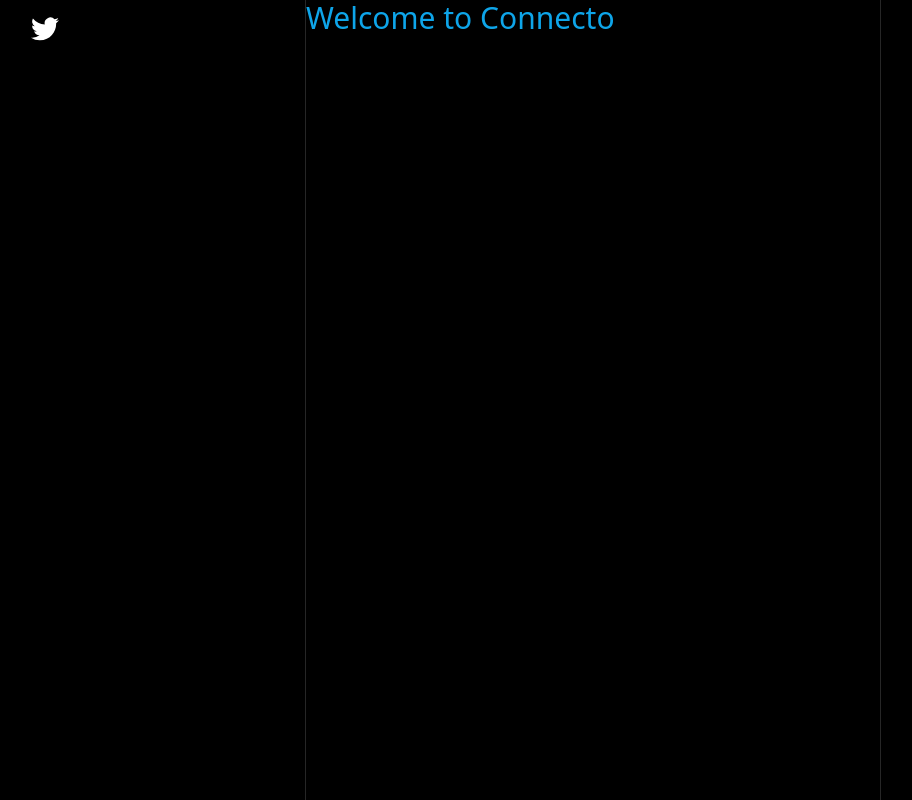
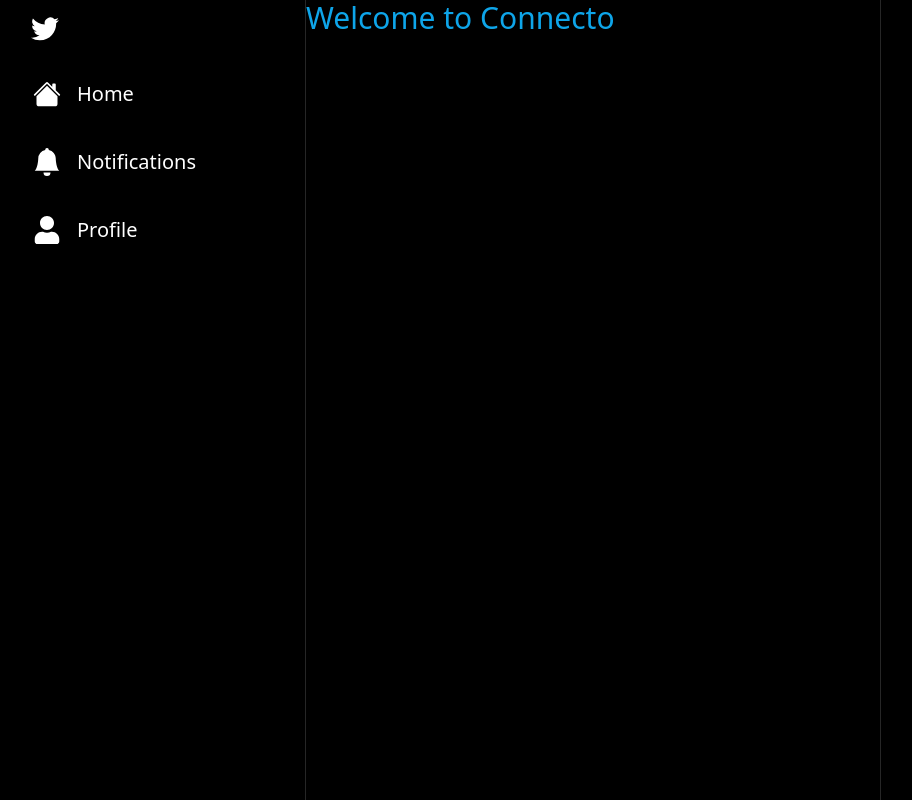
Before and after one commit to codescalper/Connecto, a Next.js app: page / in a window 1280 px wide. Shown: the whole page, without its empty margins (47-959 px from the left). Built offline with nearby package versions, Linux system fonts and the light colour scheme.

Commit message:
Mapped logs for lg and mobile sccreen

```diff
--- /dev/null
+++ b/components/layout/SidearItem.tsx
@@ -0,0 +1,55 @@
+import { IconType } from "react-icons";
+
+interface SidebarItemProps{
+    label: string;
+    href?: string;
+    icon:IconType
+    onClick?:()=>void;
+}
+
+const SidebarItem:React.FC<SidebarItemProps> =({
+    label,
+    href,
+    icon:Icon,
+    onClick
+})=>{
+    return(
+        <div className="flex flex-row items-center">
+        <div className="
+        relative
+        rounded-full
+        h-14
+        w-14
+        flex
+        items-center
+        justify-center
+        p-4 hover:bg-slate-300
+        hover:bg-opacity-10
+        cursor-pointer
+        lg:hidden
+        ">
+            <Icon size={28} color="white"></Icon>
+        </div>
+        <div className="
+            relative
+            hidden
+            lg:flex
+            items-center
+            gap-4
+            p-4
+            rounded-full
+            hover:bg-slate-300
+            hover:bg-opacity-10
+            cursor-pointer
+        ">
+             <Icon size={28} color="white"></Icon>
+             <p className="hidden lg:block text-white text-xl">
+                {label}
+             </p>
+        </div>
+
+        </div>
+    )
+}
+
+export default SidebarItem
--- a/components/layout/Sidebar.tsx
+++ b/components/layout/Sidebar.tsx
@@ -1,6 +1,7 @@
 import {BsHouseFill,BsBellFill} from 'react-icons/bs'
 import {FaUser} from 'react-icons/fa'
 import SidebarLogo from './SidebarLogo'
+import SidebarItem from './SidearItem'
 
 const Sidebar = () =>{
     const items = [
@@ -26,6 +27,14 @@
             <div className='flex felx-col items-end'>
                 <div className='space-y-2 lg:w-[230px]'>
                     <SidebarLogo/>
+                    {items.map((item) =>(
+                        <SidebarItem
+                        key = {item.href}
+                        href ={item.href}
+                        label = {item.label}
+                        icon = {item.icon}
+                        />
+                    ))}
                 </div>
             </div>
         </div>
--- a/components/layout/SidebarLogo.tsx
+++ b/components/layout/SidebarLogo.tsx
@@ -5,7 +5,7 @@
 
 const SidebarLogo = () =>{
     return (
-        <div onClick={() =>router.push('/')}
+        <div onClick={() =>router.push('/')} //For mobile/tabs screens
          className="
         rounded-full
         h-14
@@ -13,7 +13,7 @@
         flex
         items-center
         justify-center
-        hover:bg-amber-500
+        hover:bg-emerald-500
         hover:bg-opacity-10
         cursor-pointer
         transition
```
